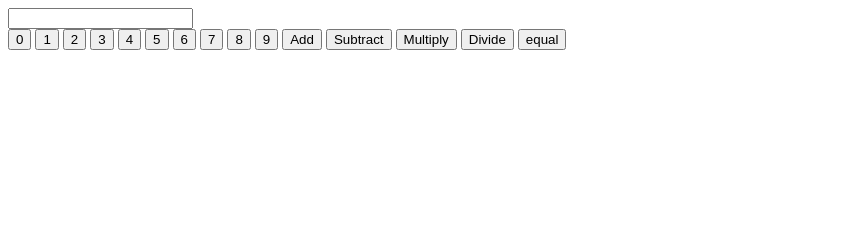
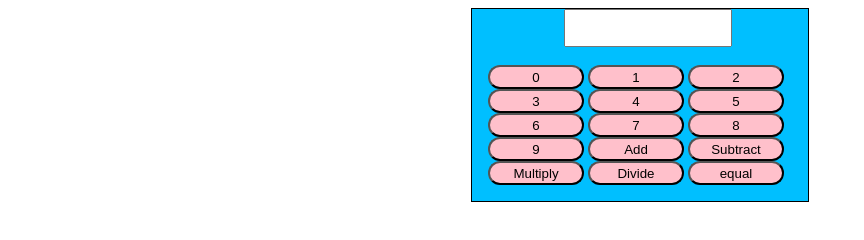
Before and after one commit to Jamell123/classwork, a plain HTML site: page 2024-2025/html/cal.html in a window 1280 px wide. Shown: the whole page, without its empty margins (0-864 px from the left). Drawn offline with Linux system fonts and the light colour scheme.

Commit message:
commit to github

```diff
--- a/cal.html
+++ b/2024-2025/html/cal.html
@@ -3,6 +3,7 @@
 <head>
     <meta charset="UTF-8">
     <title>Title</title>
+    <link rel="stylesheet" href="styles/cal.css">
     <script>
         document.addEventListener("DOMContentLoaded", (event) => {
             const button0 = document.getElementById("pull")
@@ -77,6 +78,7 @@
                 opps="div"
             })
             button14.addEventListener("click", (event) => {
+                console.log(event)
                 second = Number.parseFloat(display.value);
                 display.value = ""
                 if (opps == "add"){
@@ -98,6 +100,7 @@
 
     </script>
 <body>
+<section>
 <input id="wood" type="text"><br>
 <button id="pull" type="button">0</button>
 <button id="display" type="button">1</button>
@@ -114,5 +117,6 @@
 <button id="12" type="button">Multiply</button>
 <button id="13" type="button">Divide</button>
 <button id="14" type="button">equal</button>
+</section>
 </body>
 </html>
--- /dev/null
+++ b/2024-2025/html/styles/cal.css
@@ -0,0 +1,24 @@
+section {
+    width: 20rem;
+    margin-left: auto;
+    margin-right: auto;
+    border: 1px solid black;
+    padding-left: 1rem;
+    padding-bottom: 1rem;
+    background-color:deepskyblue ;
+}
+
+button{
+    width:6rem;
+    height:1.5rem;
+    background-color: pink;
+    border-radius: 1.5rem;
+}
+#wood{
+    height:2rem;
+    width:10rem;
+    display:block;
+    margin-left: auto;
+    margin-right: auto;
+
+}
```
Also changed, not shown: 2024-2025/portfolio/web.site.html (+2 -4 lines), vocabe webpage.html (+1 -1 lines), 2024-2025/week9vocab.html (renamed from 2024-2025/week9vocab.html..html).
